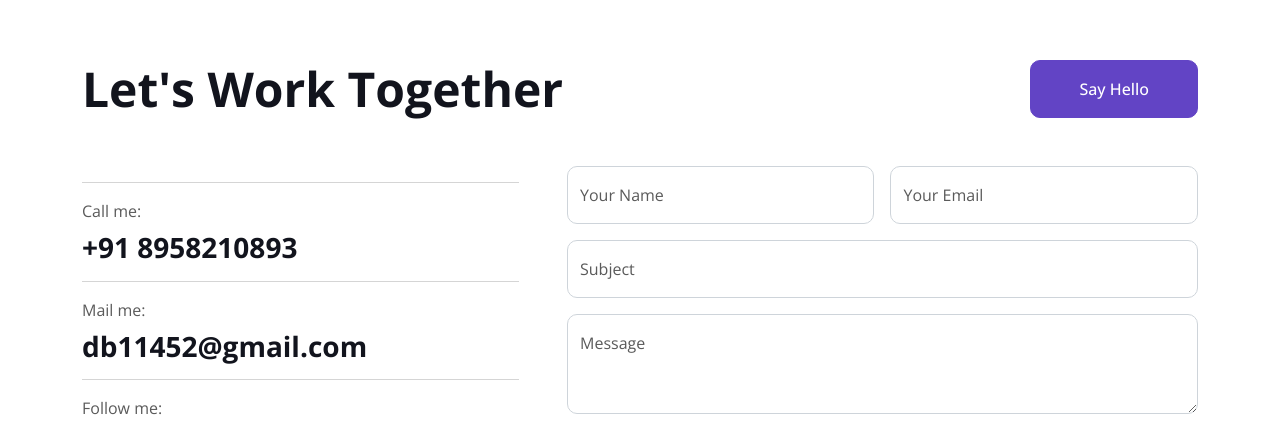
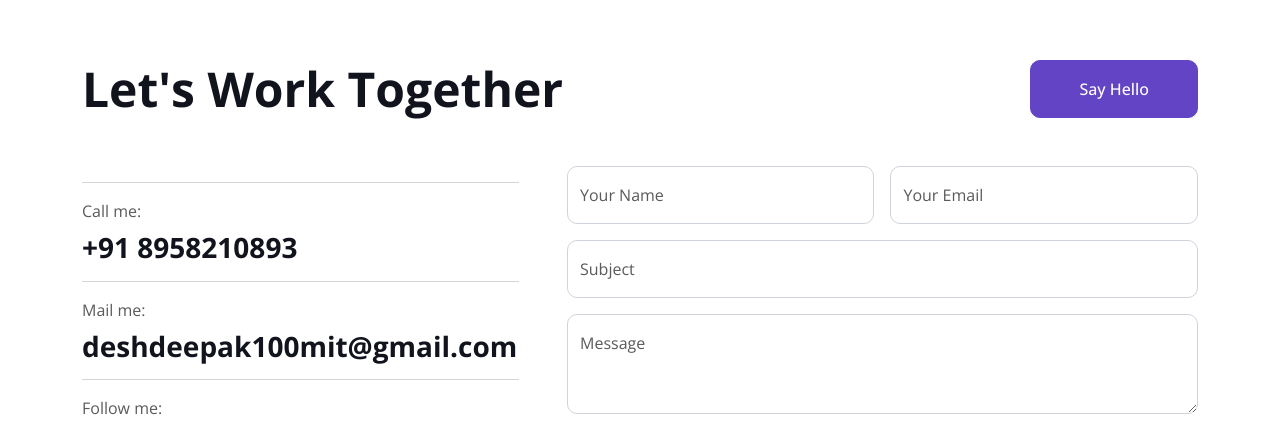
Before and after one commit to deshdeepakbharti/myportpolio, a plain HTML site: page index.html in a window 1280 px wide. Shown: the part 5777-6202 px from the top of the page. Drawn offline with nearby package versions, Linux system fonts and the light colour scheme; files whose address does not match are found by name.

Commit message:
Update index.html

```diff
--- a/index.html
+++ b/index.html
@@ -614,7 +614,7 @@
                     <h3 class="fw-bold">+91 8958210893</h3>
                     <hr class="w-100">
                     <p class="mb-2">Mail me:</p>
-                    <h3 class="fw-bold">db11452@gmail.com</h3>
+                    <h3 class="fw-bold">deshdeepak100mit@gmail.com</h3>
                     <hr class="w-100">
                     <p class="mb-2">Follow me:</p>
                     <div class="d-flex pt-2">
```
